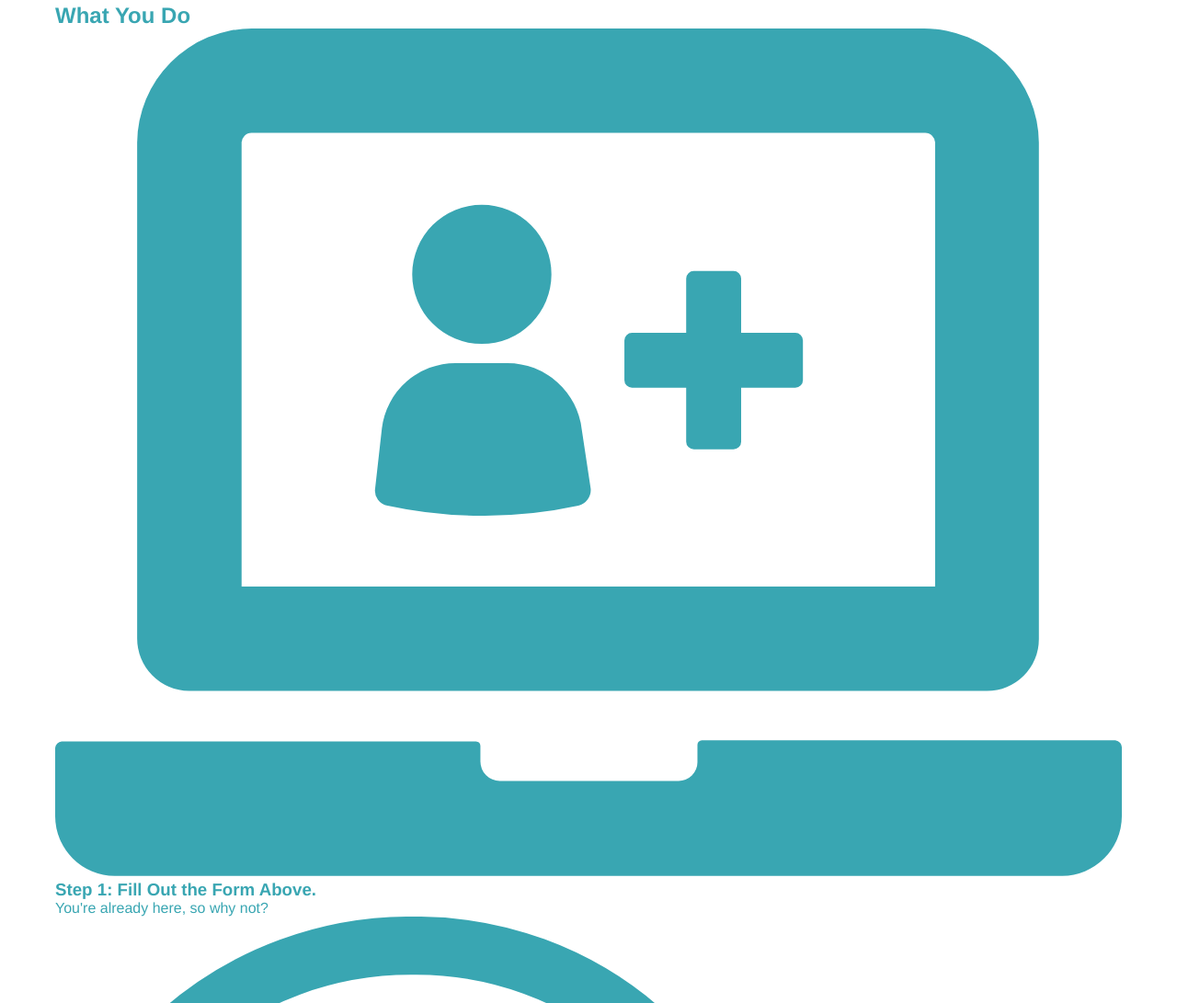
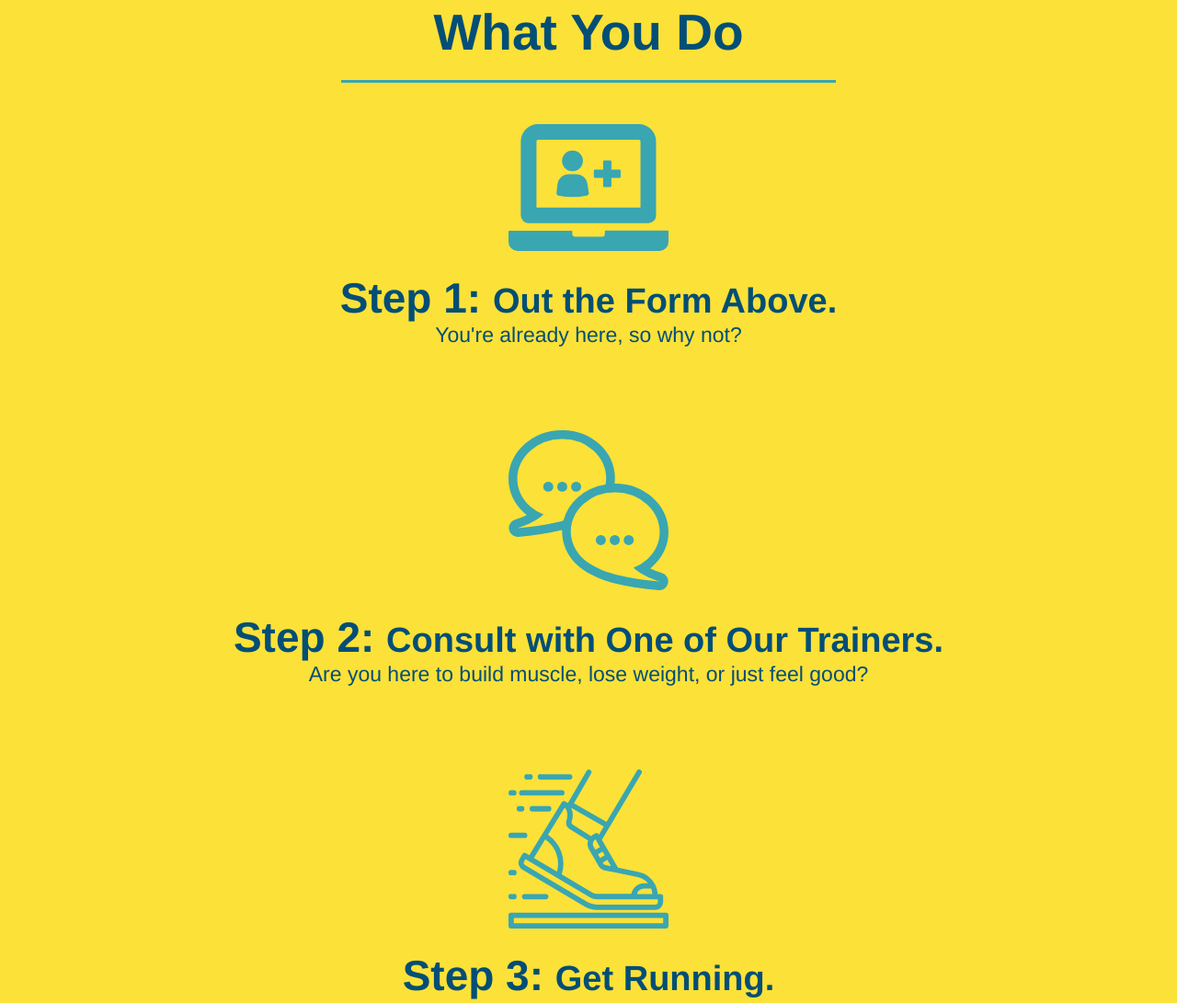
Before and after one commit to Travis2445/run-buddy, a plain HTML site: page index.html in a window 1280 px wide. Shown: the part 1117-2208 px from the top of the page at 92% size. Drawn offline with Linux system fonts and the light colour scheme.

Commit message:
style what you do section

```diff
--- a/assets/css/style.css
+++ b/assets/css/style.css
@@ -121,18 +121,25 @@
     font-size: 16px;
   }
 
-  .intro {
-      text-align: center;
-  }
-
-  .intro h2 {
+  .section-title {
       font-size: 55px;
       color: #024e76;
       margin-bottom: 35px;
       padding: 0 100px 20px 100px;
+      display: inline-block;
       border-bottom: 3px solid;
+  }
+
+  .primary-border {
       border-color: #fce138;
-      display: inline-block;
+  }
+
+  .secondary-border {
+      border-color: #39a6b2;
+  }
+
+  .intro {
+      text-align: center;
   }
 
   .intro p {
@@ -142,3 +149,32 @@
       font-size: 20px;
       margin: 0 auto;
   }
+
+  .steps {
+      text-align: center;
+      background: #fce138;
+  }
+
+  .steps div {
+      margin-bottom: 80px;
+  }
+
+  .steps img {
+      width: 15%;
+      margin: 10px 0;
+  }
+
+  .steps h3 {
+      color: #024e76;
+      font-size: 46px;
+      margin-top: 10px;
+  }
+
+  .steps p {
+      color: #024e76;
+      font-size: 23px;
+  }
+
+  .steps span {
+      font-size: 38px;
+  }
--- a/index.html
+++ b/index.html
@@ -70,37 +70,37 @@
 
   <!-- "what we do" section -->
   <section id="what-we-do" class="intro">
-    <h2>What We Do</h2>
+    <h2 class="section-title primary-border">What We Do</h2>
     <p>
         butcher selfies chambray shabby chic gentrify readymade yr Echo Park XOXO Tumblr normcore Banksy direct trade Blue Bottle chillwave you probably haven't heard of them single-origin coffee Vice fanny pack fixie Odd Future Austin fingerstache pickled twee synth Wes Anderson Thundercats viral bitters flannel meggings narwhal Marfa Schlitz sustainable Intelligentsia umami deep v craft
     </p>
   </section>
 
   <!-- "what you do" section -->
-  <section id="what-you-do">
-    <h2>What You Do</h2>
+  <section id="what-you-do" class="steps">
+    <h2 class="section-title secondary-border">What You Do</h2>
 
     <div>
         <img src="./assets/images/step-1.svg" alt="" />
-        <h3>Step 1: Fill Out the Form Above.</h3>
+        <h3>Step 1: <span> Out the Form Above.</span></h3>
         <p>You're already here, so why not?</p>
     </div>
 
     <div>
         <img src="./assets/images/step-2.svg" alt="" />
-        <h3>Step 2: Consult with One of Our Trainers.</h3>
+        <h3>Step 2: <span>Consult with One of Our Trainers.</span></h3>
         <p>Are you here to build muscle, lose weight, or just feel good?</p>
     </div>
 
     <div>
         <img src="./assets/images/step-3.svg" alt="" />
-        <h3>Step 3: Get Running.</h3>
+        <h3>Step 3: <span>Get Running.</span></h3>
         <p>Hit the ground running (literally) once your trainer lays out your plan.</p>
     </div>
 
     <div>
         <img src="./assets/images/step-4.svg" alt="" />
-        <h3>Step 4: See Results.</h3>
+        <h3>Step 4: <span>See Results.</span></h3>
         <p>Bi-weekly checkins with your trainer will keep you focused.</p>
     </div>
   </section>
```
